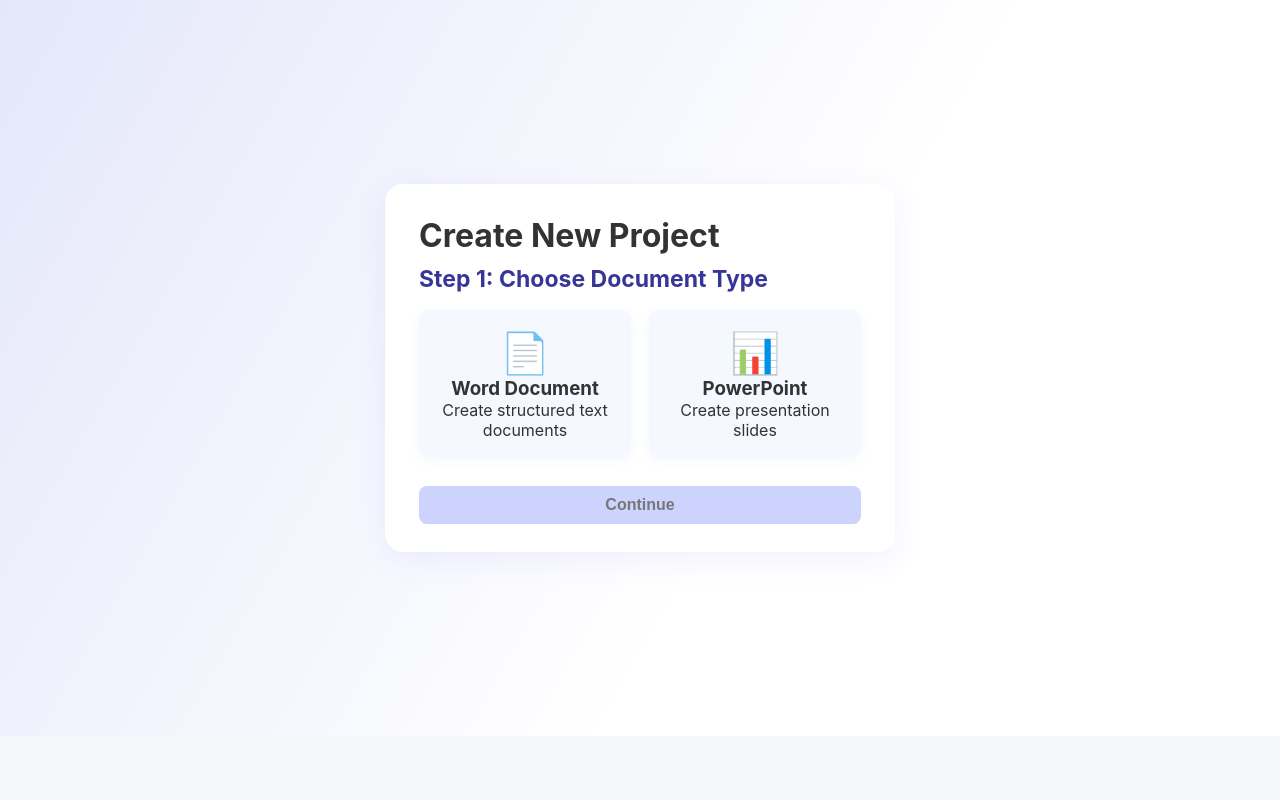
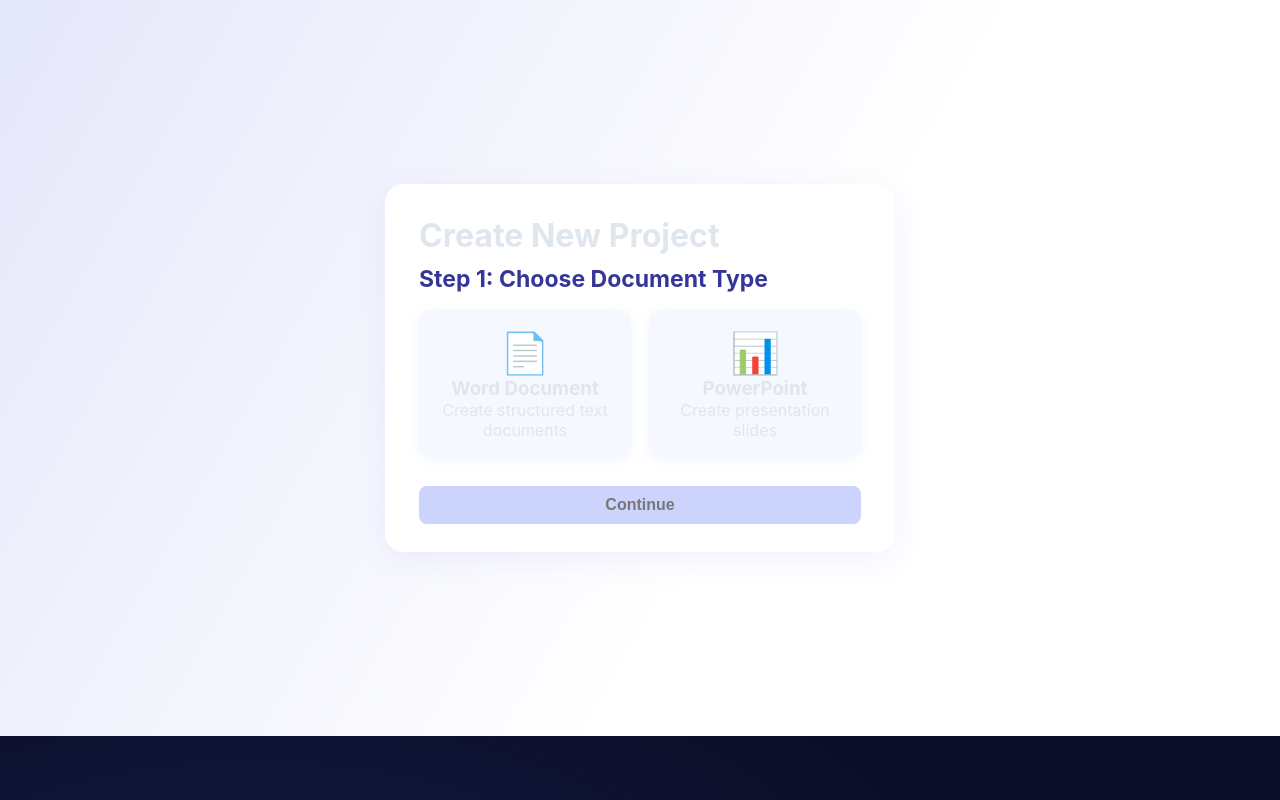
Before and after one commit to Mohd1844/AI-Assisted-Document-Authoring-and-Generation-Platform, a React (Vite) app in the folder frontend/: page /project/new in a window 1280 px wide. Built offline with nearby package versions, Linux system fonts and the light colour scheme; sample sign-in values are in the browser's storage.

Commit message:
Update App.css

```diff
--- a/frontend/src/App.css
+++ b/frontend/src/App.css
@@ -6,8 +6,11 @@
 
 body {
   font-family: -apple-system, BlinkMacSystemFont, 'Segoe UI', 'Roboto', 'Oxygen', sans-serif;
-  background: #f5f7fa;
-  color: #333;
+  background: #0a0e27;
+  color: #e0e6ed;
+  background-image:
+    radial-gradient(at 20% 30%, rgba(88,101,242,0.15) 0px, transparent 50%),
+    radial-gradient(at 80% 70%, rgba(139,92,246,0.15) 0px, transparent 50%);
 }
 
 .loading {
@@ -16,5 +19,6 @@
   align-items: center;
   height: 100vh;
   font-size: 1.5rem;
-  color: #667eea;
+  color: #b9c4ff;
+  background: #0a0e27;
 }
```
